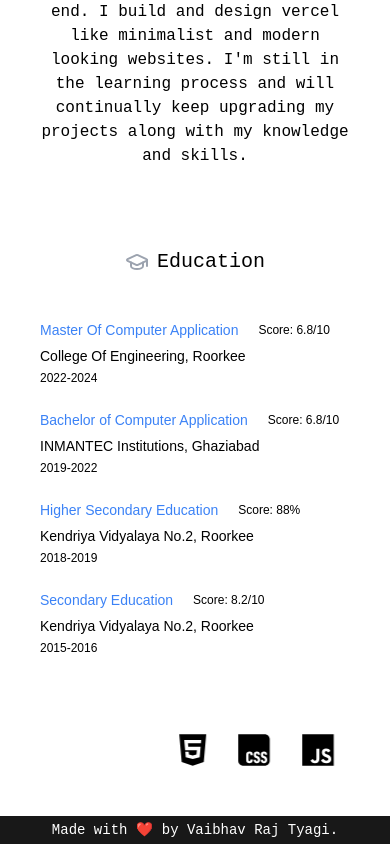
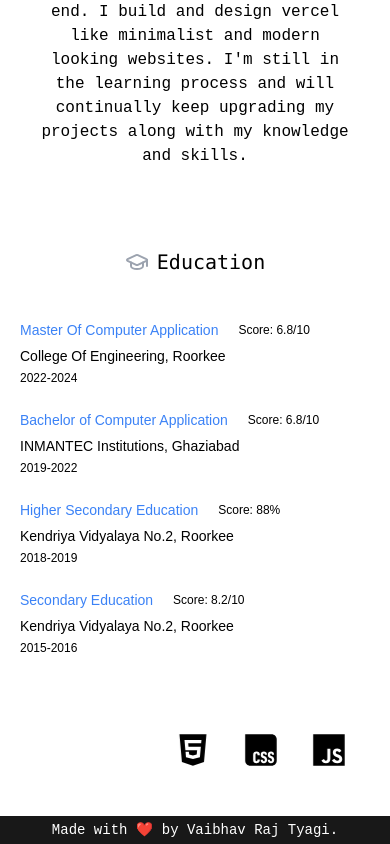
Before and after one commit to VaibhavRajTyagi/Portfolio, a React (Vite) app: page / in a window 390 px wide. Shown: the part 2279-3123 px from the top of the page. Built offline with nearby package versions, Linux system fonts and the light colour scheme.

Commit message:
QuickFix for SkillIcons issue where few of the icons from react-icons library were not showing properly on mobile Screens.

```diff
--- a/src/components/EducationTimeline.jsx
+++ b/src/components/EducationTimeline.jsx
@@ -64,10 +64,10 @@ function EducationTimeline() {
     <>
       <div className="education flex justify-center items-center text-center">
         <GraduationCap className="h-6 w-6 text-gray-400 mr-2" />
-        <h1 className="font-[monospace] text-xl text-center">Education</h1>
+        <h1 className="font-mono text-xl text-center">Education</h1>
       </div>
       <div className="details">
-        <div className="verticalpadding mt-8 mx-10 md:mx-56">
+        <div className="verticalpadding mt-8 mx-5 sm:mx-10 md:mx-56">
           {Education.map((edu, index) => {
             return <EducationCard key={index} {...edu} />;
           })}
--- a/src/components/SkillIcons.jsx
+++ b/src/components/SkillIcons.jsx
@@ -8,11 +8,12 @@ import {
 } from "@fortawesome/free-brands-svg-icons";
 import { SiExpress, SiMongodb, SiTailwindcss } from "react-icons/si";
 
-const iconStyle = "text-4xl md:text-5xl mx-4 md:mx-8";
+const iconStyle = "min-w-9 md:min-w-12 min-h-9 md:min-h-12 mx-4 md:mx-8";
+
 const SkillIcons = () => {
   return (
     <div className="skills mt-16 md:mx-20 overflow-hidden px-2 md:px-10">
-      <div className="skillicons flex items-center animate-slide">
+      <div className="skillicons flex items-center animate-slide min-w">
         <FontAwesomeIcon className={iconStyle} icon={faHtml5} />
         <FontAwesomeIcon className={iconStyle} icon={faCss} />
         <FontAwesomeIcon className={iconStyle} icon={faJs} />
--- a/src/index.css
+++ b/src/index.css
@@ -22,3 +22,8 @@
   display: flex;
   animation: slide 20s linear infinite;
 }
+
+/* .skillicons svg{
+  min-height: 40px;
+  min-width: 40px;
+} */
```
